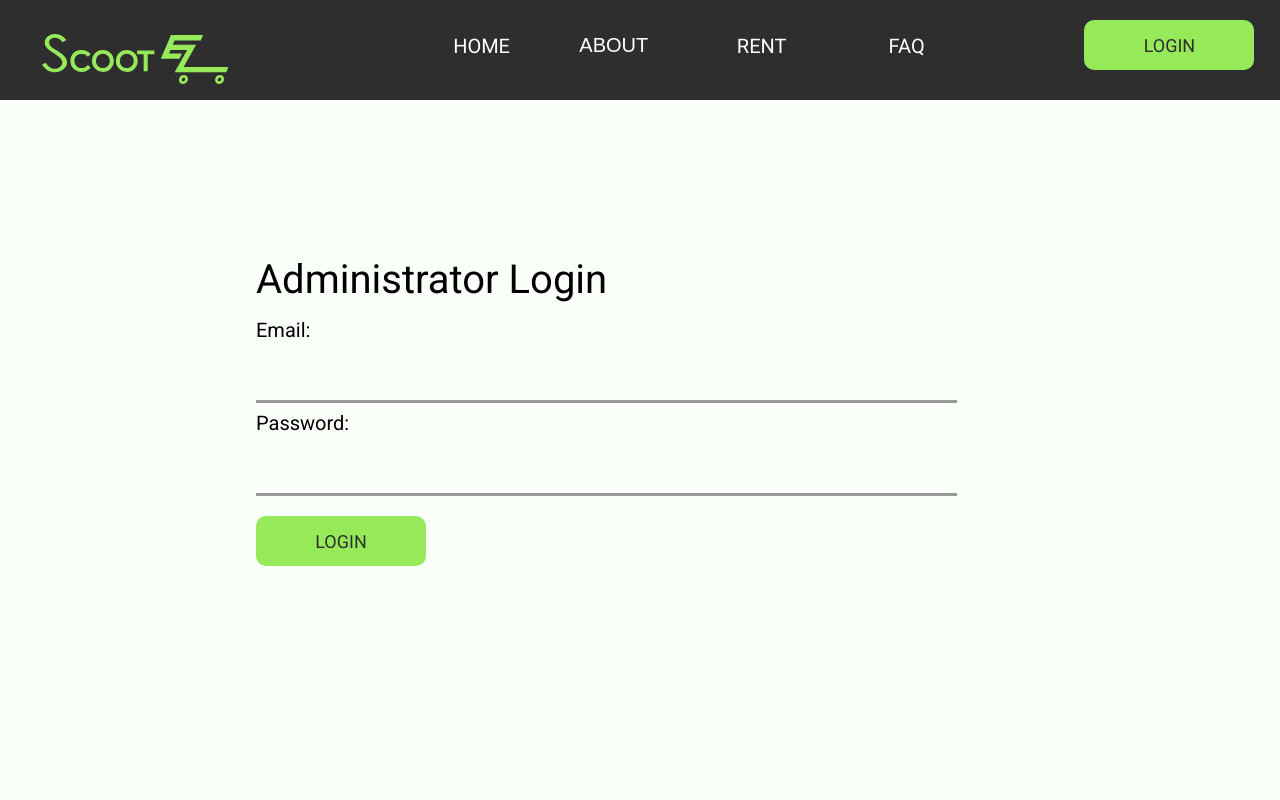
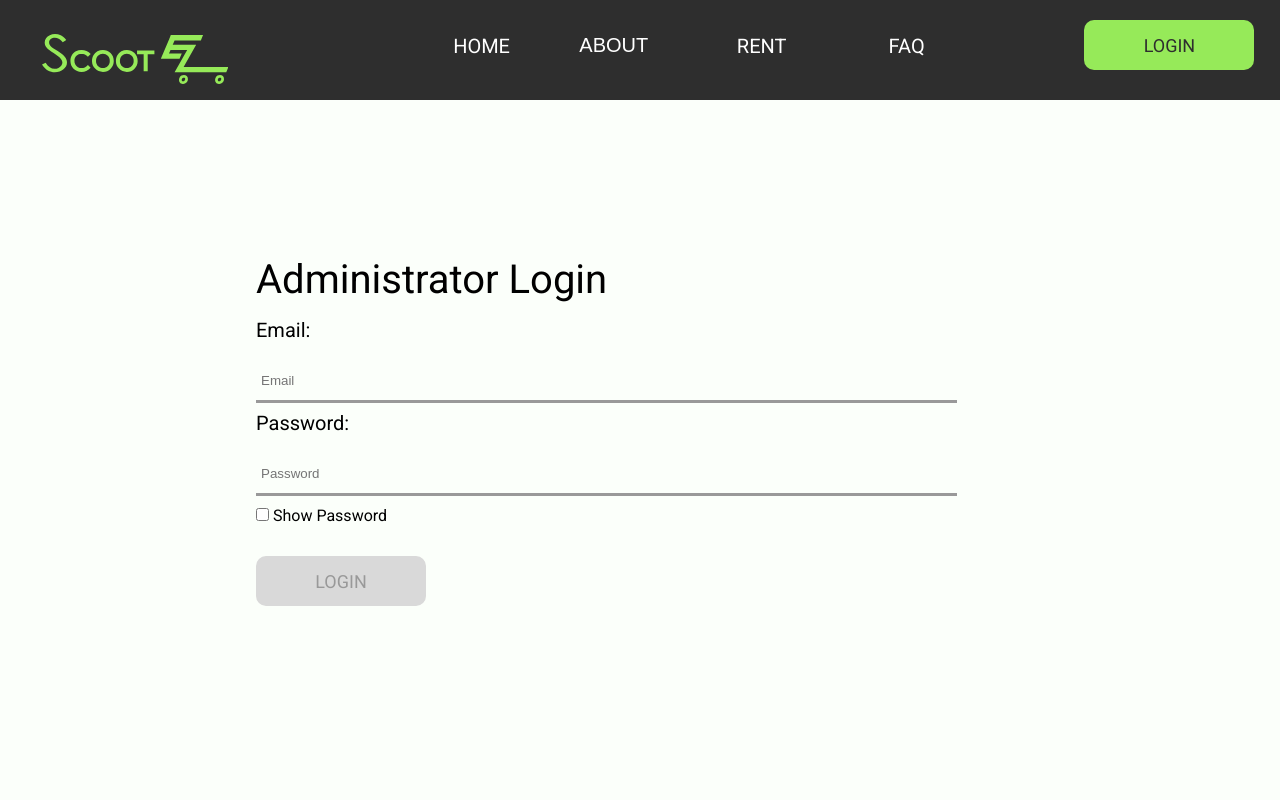
Before and after one commit to amitathik7/ScootEZ, a React (Create React App) app in the folder client/: page /admin-login in a window 1280 px wide. Shown: the top 800 px of the page. Built offline with nearby package versions, Linux system fonts and the light colour scheme.

Commit message:
login features added

```diff
--- a/client/src/Pages/AdminLoginPage.js
+++ b/client/src/Pages/AdminLoginPage.js
@@ -1,8 +1,19 @@
-import React, { useState } from 'react';
+import React, { useEffect, useState, useContext, useRef } from 'react';
 import { useNavigate } from 'react-router-dom';
-import styles from "../styles.css"; // Make sure to import your styles
+import { IsLoggedInContext } from '../App.js';
+import styles from "../styles.css";
 
 export default function AdminLoginPage() {
+    const { isLoggedIn, setIsLoggedIn } = useContext(IsLoggedInContext);
+
+    // states
+    const [isInvalidCredentials, setIsInvalidCredentials] = useState(false);
+    const [isLoginButtonActive, setIsLoginButtonActive] = useState(false);
+
+    const emailRef = useRef(null);
+    const passwordRef = useRef(null);
+
+    // Profile state variables for logging in
     const [loginInfo, setLoginInfo] = useState({
         email: '',
         password: '',
@@ -40,34 +51,82 @@ export default function AdminLoginPage() {
             );
 
             if (response.ok) {
-                // Successful login
+                const data = await response.json();
+                localStorage.setItem("token", data.token);
+                setIsLoggedIn(true);
                 navigate('/admin-dashboard'); // Redirect to admin dashboard
             } else {
-                // Handle failed login (e.g., show error message)
+                setIsInvalidCredentials(true);
                 console.error('Admin Login failed');
             }
         } catch (error) {
+            setIsInvalidCredentials(true);
             console.error('Error during admin login:', error);
         }
     };
+
+    function ValidateAllFields() {
+        if (loginInfo.email.length <= 0 || loginInfo.password.length <= 0) {
+            setIsLoginButtonActive(false);
+        } else if (emailRef.current.validity.valid &&
+            passwordRef.current.validity.valid) {
+            setIsLoginButtonActive(true);
+        } else {
+            setIsLoginButtonActive(false);
+        }
+    }
+
+    function ToggleShowPassword() {
+        console.log("toggle clicked");
+        if (passwordRef.current.type === "password") {
+            passwordRef.current.type = "text";
+        } else {
+            passwordRef.current.type = "password";
+        }
+    }
+
+    // shows the invalid message only if the showPasswordMessage state is true
+    function InvalidCredentialsMessage() {
+        if (isInvalidCredentials) {
+            return (
+                <p className="warningText">
+                    &#9888; The email or password entered is invalid.
+                </p>
+            );
+        } else {
+            return (
+                <div />
+            );
+        }
+    }
 
     return (
         <div style={{ width: "100%", height: "100%", display: "flex", justifyContent: "center", alignItems: "center", margin: "0px", paddingTop: "150px", paddingBottom: "150px" }}>
             <div style={{ width: "60%", display: "inline-block", lineHeight: "40px" }}>
                 <h1>Administrator Login</h1>
                 <p>Email:</p>
-                <input className="input1"
+                <input className="input1" required
+                    type="email"
+                    placeholder="Email"
+                    ref={emailRef}
                     value={loginInfo.email}
                     onChange={handleEmailChange}
+                    onInput={ValidateAllFields}
                 />
                 <p>Password:</p>
-                <input className="input1"
+                <input className="input1" required
                     type="password"
+                    pattern="(?=.*\d)(?=.*[a-z])(?=.*[A-Z]).{8,}"
+                    placeholder="Password"
+                    ref={passwordRef}
                     value={loginInfo.password}
                     onChange={handlePasswordChange}
-                />
+                    onInput={ValidateAllFields}
+                /> <br />
+                <input type="checkbox" onClick={ToggleShowPassword} /> Show Password
+                <br />
                 <div style={{ marginTop: '20px' }}>
-          <button className="button1" onClick={handleLogin}>
+                    <button className="button1" onClick={handleLogin} disabled={!isLoginButtonActive}>
                         LOGIN
                     </button>
                 </div>
--- a/client/src/Pages/EmployeeLoginPage.js
+++ b/client/src/Pages/EmployeeLoginPage.js
@@ -1,11 +1,25 @@
-import React, { useEffect, useState } from 'react';
+import React, { useEffect, useState, useContext, useRef } from 'react';
 import { useNavigate } from 'react-router-dom';
+import { IsLoggedInContext } from '../App.js';
+import styles from "../styles.css";
 
 export default function EmployeeLoginPage() {
+    // global context
+    const { isLoggedIn, setIsLoggedIn } = useContext(IsLoggedInContext);
+
+    // states
+    const [isInvalidCredentials, setIsInvalidCredentials] = useState(false);
+    const [isLoginButtonActive, setIsLoginButtonActive] = useState(false);
+
+    const emailRef = useRef(null);
+    const passwordRef = useRef(null);
+
+    // Profile state variables for logging in
     const [loginInfo, setLoginInfo] = useState({
         email: '',
         password: '',
     });
+
 
     const handleEmailChange = (e) => {
         setLoginInfo({
@@ -20,6 +34,7 @@ export default function EmployeeLoginPage() {
             password: e.target.value
         });
     };
+
 
     const navigate = useNavigate();
 
@@ -39,34 +54,83 @@ export default function EmployeeLoginPage() {
             );
 
             if (response.ok) {
-                // Successful login
+                const data = await response.json();
+                localStorage.setItem("token", data.token);
+                setIsLoggedIn(true);
                 navigate('/employee-dashboard');
             } else {
-                // Handle failed login
+                setIsInvalidCredentials(true);
                 console.error('Login failed');
             }
         } catch (error) {
+            setIsInvalidCredentials(true);
             console.error('Error during login:', error);
         }
     };
+
+    function ValidateAllFields() {
+        if (loginInfo.email.length <= 0 || loginInfo.password.length <= 0) {
+            setIsLoginButtonActive(false);
+        } else if (emailRef.current.validity.valid &&
+            passwordRef.current.validity.valid) {
+            setIsLoginButtonActive(true);
+        } else {
+            setIsLoginButtonActive(false);
+        }
+    }
+
+    function ToggleShowPassword() {
+        console.log("toggle clicked");
+        if (passwordRef.current.type === "password") {
+            passwordRef.current.type = "text";
+        } else {
+            passwordRef.current.type = "password";
+        }
+    }
+
+    // shows the invalid message only if the showPasswordMessage state is true
+    function InvalidCredentialsMessage() {
+        if (isInvalidCredentials) {
+            return (
+                <p className="warningText">
+                    &#9888; The email or password entered is invalid.
+                </p>
+            );
+        } else {
+            return (
+                <div />
+            );
+        }
+    }
 
     return (
         <div style={{ width: "100%", height: "100%", display: "flex", justifyContent: "center", alignItems: "center", margin: "0px", paddingTop: "150px", paddingBottom: "150px" }}>
             <div style={{ width: "60%", display: "inline-block", lineHeight: "40px" }}>
                 <h1>Employee Login</h1>
+                <InvalidCredentialsMessage />
                 <p>Email:</p>
-                <input className="input1"
+                <input className="input1" required
+                    type="email"
+                    placeholder="Email"
+                    ref={emailRef}
                     value={loginInfo.email}
                     onChange={handleEmailChange}
+                    onInput={ValidateAllFields}
                 />
                 <p>Password:</p>
-                <input className="input1"
+                <input className="input1" required
                     type="password"
+                    pattern="(?=.*\d)(?=.*[a-z])(?=.*[A-Z]).{8,}"
+                    placeholder="Password"
+                    ref={passwordRef}
                     value={loginInfo.password}
                     onChange={handlePasswordChange}
-                />
+                    onInput={ValidateAllFields}
+                /> <br />
+                <input type="checkbox" onClick={ToggleShowPassword} /> Show Password
+                <br />
                 <div style={{ marginTop: '20px' }}>
-          <button className="button1" onClick={handleLogin}>
+                    <button className="button1" onClick={handleLogin} disabled={!isLoginButtonActive}>
                         LOGIN
                     </button>
                 </div>
```
Lines whose indentation alone changed are shown as unchanged.
